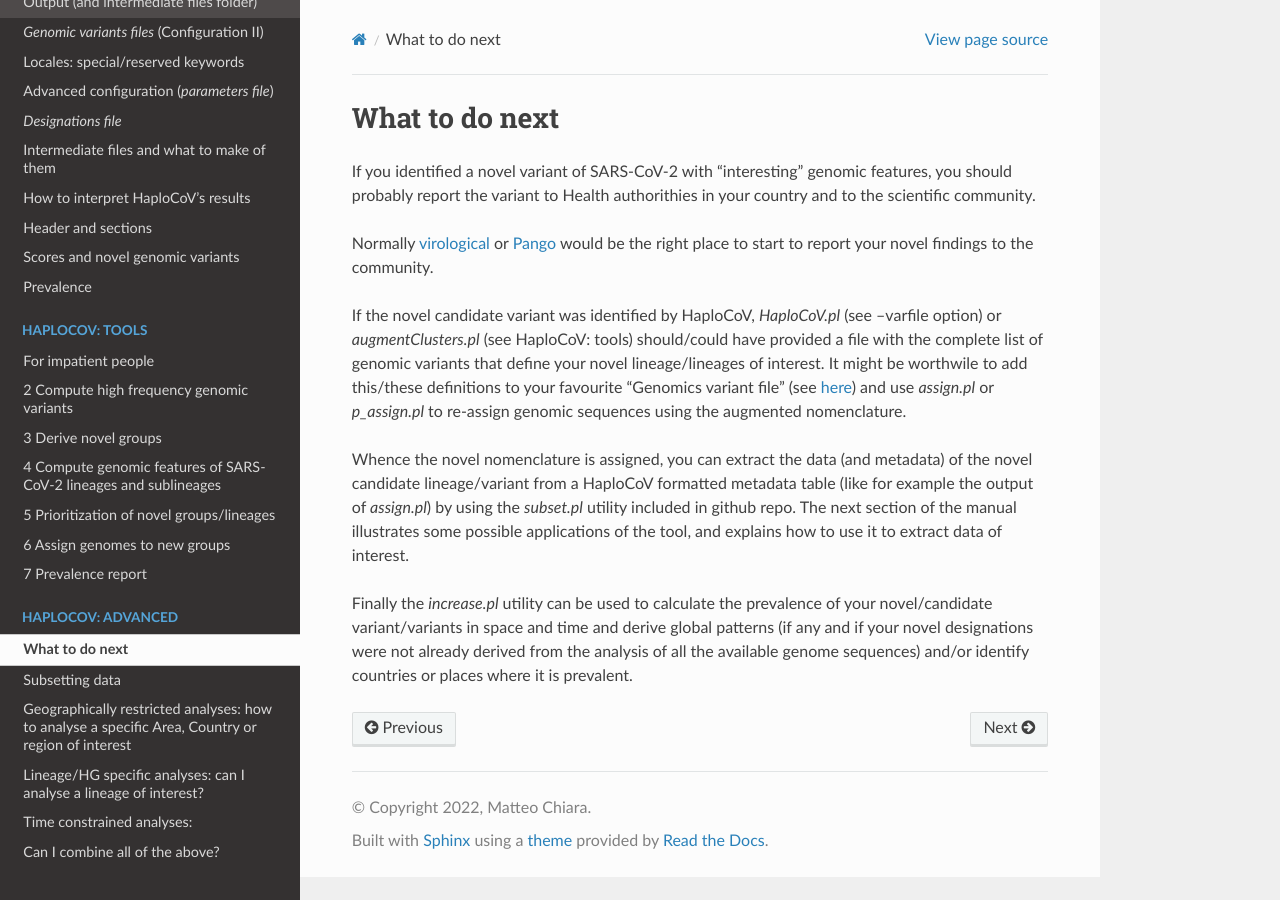
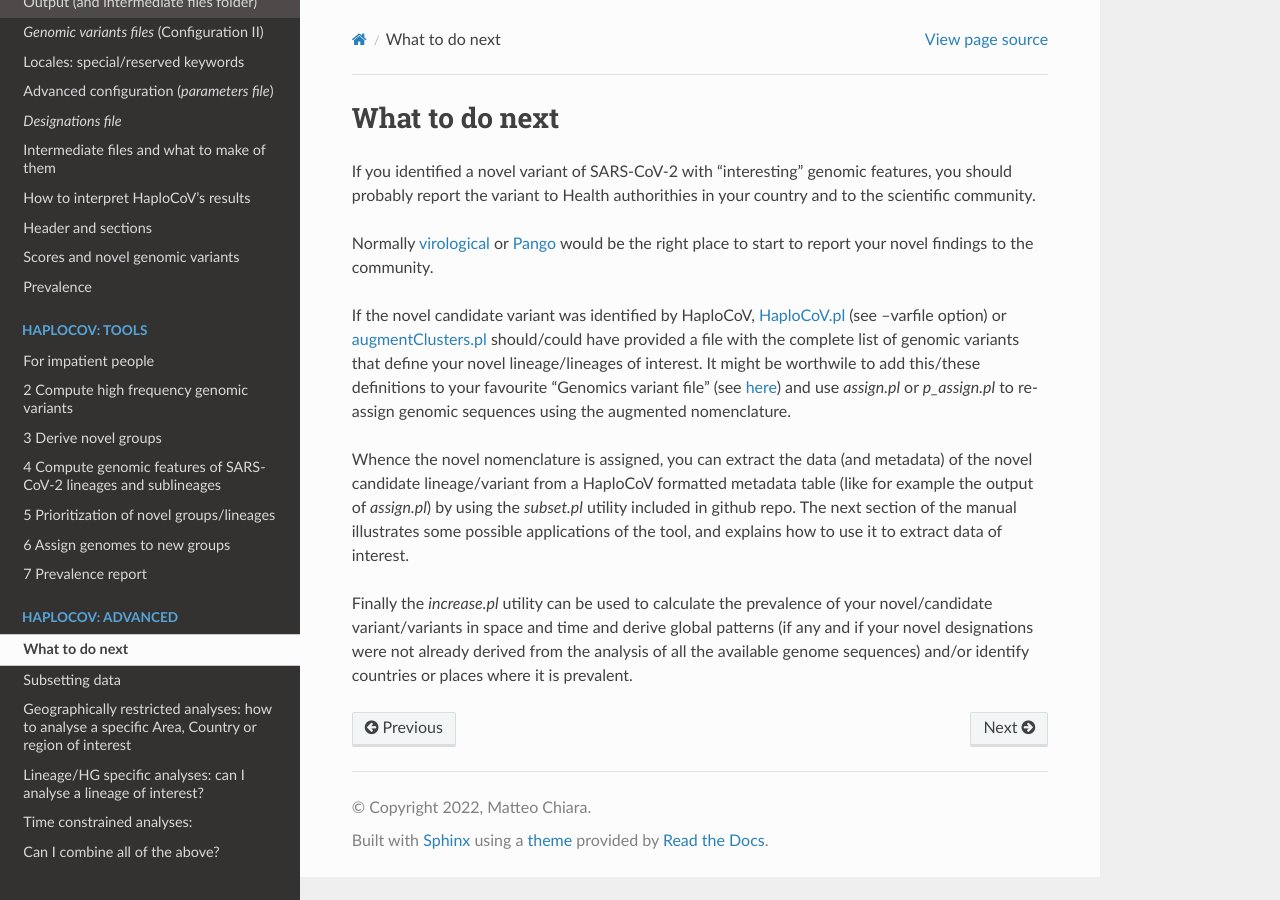
Before and after one commit to matteo14c/HaploCoV, a Sphinx documentation site: the page built from docs/source/whatnext.rst, in a window 1280 px wide. Built offline with Sphinx 7.4.7 and the Read the Docs theme 2.0.0, drawn with Linux system fonts in a browser that asks for light colours.

Commit message:
Update whatnext.rst

```diff
--- a/docs/source/whatnext.rst
+++ b/docs/source/whatnext.rst
@@ -5,7 +5,7 @@ If you identified a novel variant of SARS-CoV-2 with "interesting" genomic featu
 
 Normally `virological <https://virological.org>`_ or `Pango <https://github.com/cov-lineages/pango-designation/issues/>`_ would be the right place to start to report your novel findings to the community.
 
-If the novel candidate variant was identified by HaploCoV, *HaploCoV.pl* (see --varfile option) or *augmentClusters.pl* (see HaploCoV: tools) should/could have provided a file with the complete list of genomic variants that define your novel lineage/lineages of interest.
+If the novel candidate variant was identified by HaploCoV, `HaploCoV.pl <https://haplocov.readthedocs.io/en/latest/haplocov.html>`_ (see --varfile option) or `augmentClusters.pl <https://haplocov.readthedocs.io/en/latest/novel.html>`_ should/could have provided a file with the complete list of genomic variants that define your novel lineage/lineages of interest.
 It might be worthwile to add this/these definitions to your favourite "Genomics variant file" (see `here <https://haplocov.readthedocs.io/en/latest/genomic.html>`_) and use *assign.pl* or *p_assign.pl* to re-assign genomic sequences using the augmented nomenclature.
 
 Whence the novel nomenclature is assigned, you can extract the data (and metadata) of the novel candidate lineage/variant from a HaploCoV formatted metadata table (like for example the output of *assign.pl*) by using the *subset.pl* utility included in github repo.  The next section of the manual illustrates some possible applications of the tool, and explains how to use it to extract data of interest.
```
